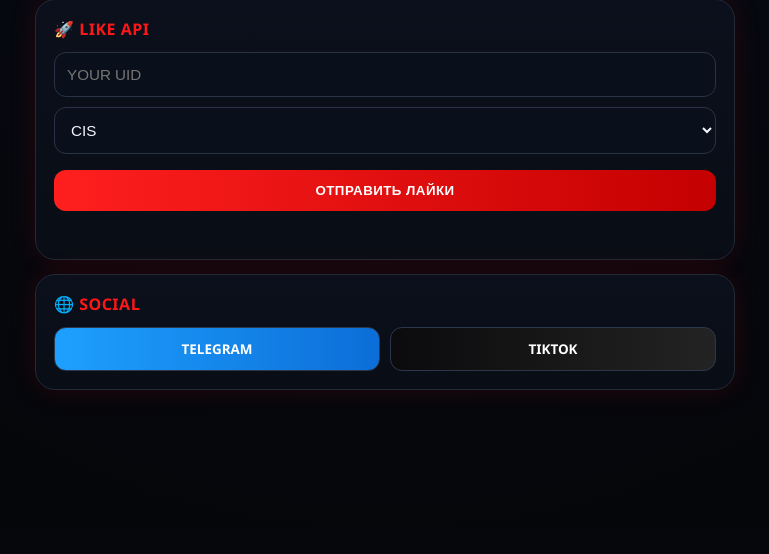
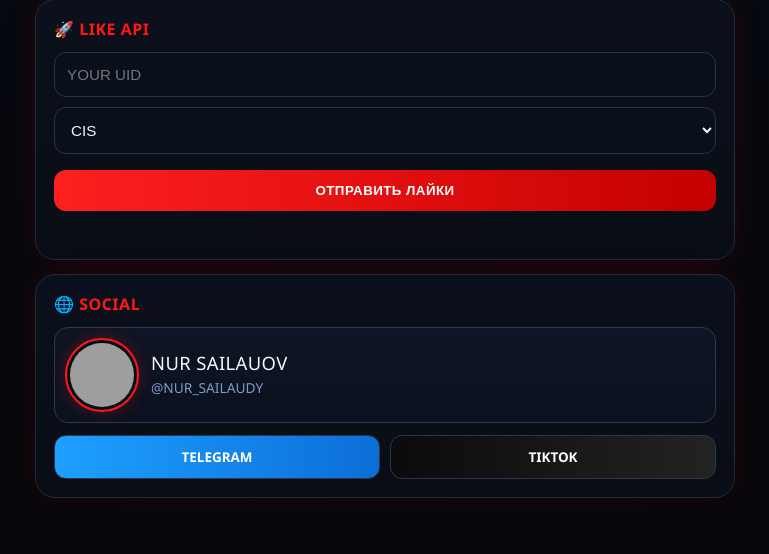
Before and after one commit to nursailauov/like, a Flask app: page / in a window 1280 px wide. Shown: the part 271-825 px from the top of the page, without its empty margins (255-1024 px from the left). Before the commit the page ends 664 px from the top, so only its background shows below. Run offline with Flask 3, Linux system fonts and the light colour scheme; grey boxes are pictures that could not be loaded.

Commit message:
Enhance social panel with avatar and profile identity

```diff
--- a/templates/index.html
+++ b/templates/index.html
@@ -216,6 +216,52 @@
     .token-box .srv { color: #8da0c7; font-size: .78rem; text-transform: uppercase; }
     .token-box .cnt { margin-top: 5px; font-weight: 900; }
 
+    .social-profile {
+      display: grid;
+      grid-template-columns: 74px 1fr;
+      gap: 12px;
+      align-items: center;
+      margin-top: 10px;
+      margin-bottom: 12px;
+      background: linear-gradient(180deg, #0e1524, #0b111e);
+      border: 1px solid #2e3a51;
+      border-radius: 14px;
+      padding: 10px;
+    }
+
+    .social-avatar-wrap {
+      width: 74px;
+      height: 74px;
+      border-radius: 50%;
+      border: 2px solid var(--red);
+      box-shadow: 0 0 16px var(--red-soft);
+      padding: 3px;
+      background: #080d16;
+    }
+
+    .social-avatar {
+      width: 100%;
+      height: 100%;
+      border-radius: 50%;
+      object-fit: cover;
+      display: block;
+    }
+
+    .social-name {
+      margin: 0;
+      font-size: 1.15rem;
+      line-height: 1.1;
+      text-transform: uppercase;
+      letter-spacing: 0.4px;
+      color: #f5f8ff;
+    }
+
+    .social-username {
+      margin: 4px 0 0;
+      color: #7f9ac8;
+      font-size: .86rem;
+    }
+
     .socials {
       display: grid;
       grid-template-columns: 1fr 1fr;
@@ -260,6 +306,8 @@
       .tab { font-size: .72rem; padding: 11px 8px; }
       .stats-grid, .token-grid, .socials { grid-template-columns: 1fr; }
       .profile { grid-template-columns: 1fr; text-align: center; }
+      .social-profile { grid-template-columns: 1fr; text-align: center; }
+      .social-avatar-wrap { margin: 0 auto; }
       .avatar { margin: 0 auto; }
       .music-toggle { width: 44px; height: 44px; }
     }
@@ -332,6 +380,23 @@
 
     <section class="panel">
       <h2 class="title">🌐 Social</h2>
+
+      <!--
+        Поставь своё фото в: /workspace/like/static/profile.jpg
+        Если файл называется иначе — поменяй filename ниже.
+      -->
+      <div class="social-profile">
+        <div class="social-avatar-wrap">
+          <img id="socialAvatar" class="social-avatar" src="{{ url_for('static', filename='profile.jpg') }}" alt="Profile photo">
+        </div>
+        <div>
+          <!-- TODO: укажи свой ник -->
+          <p class="social-name">NUR SAILAUOV</p>
+          <!-- TODO: укажи свой username -->
+          <p class="social-username">@NUR_SAILAUDY</p>
+        </div>
+      </div>
+
       <!-- TODO: Вставь свою ссылку Telegram вместо # -->
       <!-- TODO: Вставь свою ссылку TikTok вместо # -->
       <div class="socials">
@@ -491,6 +556,14 @@
       }
     });
 
+
+    const socialAvatar = document.getElementById('socialAvatar');
+    if (socialAvatar) {
+      socialAvatar.addEventListener('error', () => {
+        socialAvatar.src = 'https://api.dicebear.com/8.x/notionists/svg?seed=white-cat';
+      }, { once: true });
+    }
+
     musicBtn.addEventListener('click', async () => {
       try {
         if (isPlaying) {
```
